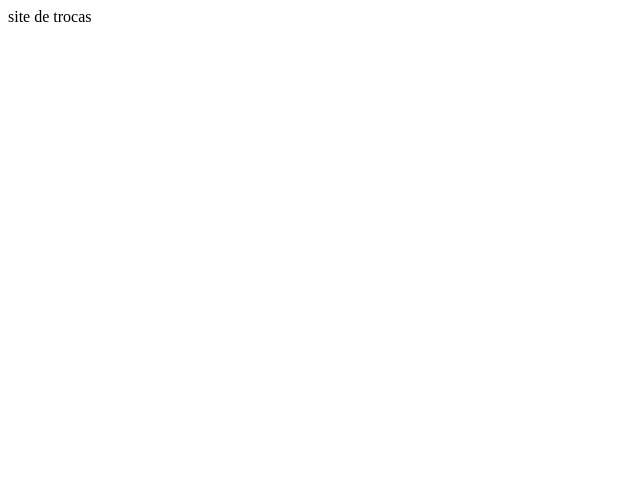
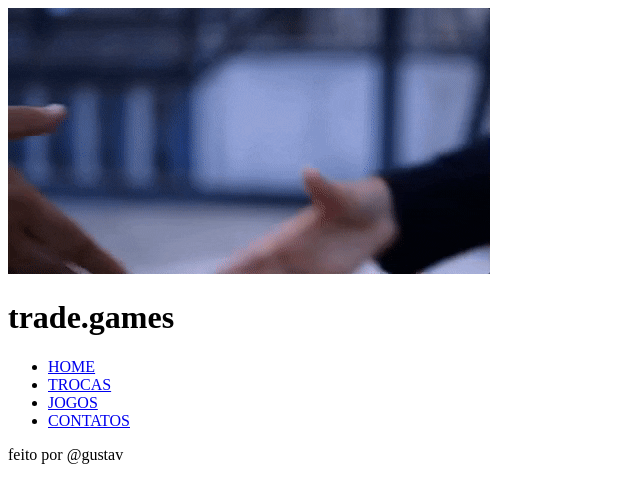
Before and after one commit to gustavcria/sitedopae, a plain HTML site: page src/index.html in a window 1280 px wide. Shown: the whole page, without its empty margins (0-640 px from the left). Drawn offline with Linux system fonts and the light colour scheme.

Commit message:
Add files via upload

```diff
--- a/src/index.html
+++ b/src/index.html
@@ -1,13 +1,40 @@
 <!DOCTYPE html>
 <html lang="pt-br">
+
 <head>
     <meta charset="UTF-8">
     <meta http-equiv="X-UA-Compatible" content="IE=edge">
     <meta name="viewport" content="width=device-width, initial-scale=1.0">
     <title>trade.games</title>
+
+    <link rel="stylesheet" href="index.css">
+    <link rel="preconnect" href="https://fonts.googleapis.com">
+    <link rel="preconnect" href="https://fonts.gstatic.com" crossorigin>
+    <link href="https://fonts.googleapis.com/css2?family=Nanum+Gothic&display=swap" rel="stylesheet">
 </head>
+
 <body>
-    <header> site de trocas </header>
+    <header>
+        <img id="hero" src="imgs/shaking hands.gif" alt="exemplo">
+        <h1 id="hero"> trade.games</h1>
+    </header>
+
+    <nav>
+        <ul>
+            <li><a href="#">HOME</a></li>
+            <li><a href="#">TROCAS</a></li>
+            <li><a href="#">JOGOS</a></li>
+            <li><a href="#">CONTATOS</a></li>
+
+        </ul>
+    </nav>
+
+    <main>
+
+    </main>
+
+    <footer> feito por @gustav </footer>
 
 </body>
+
 </html>
```
